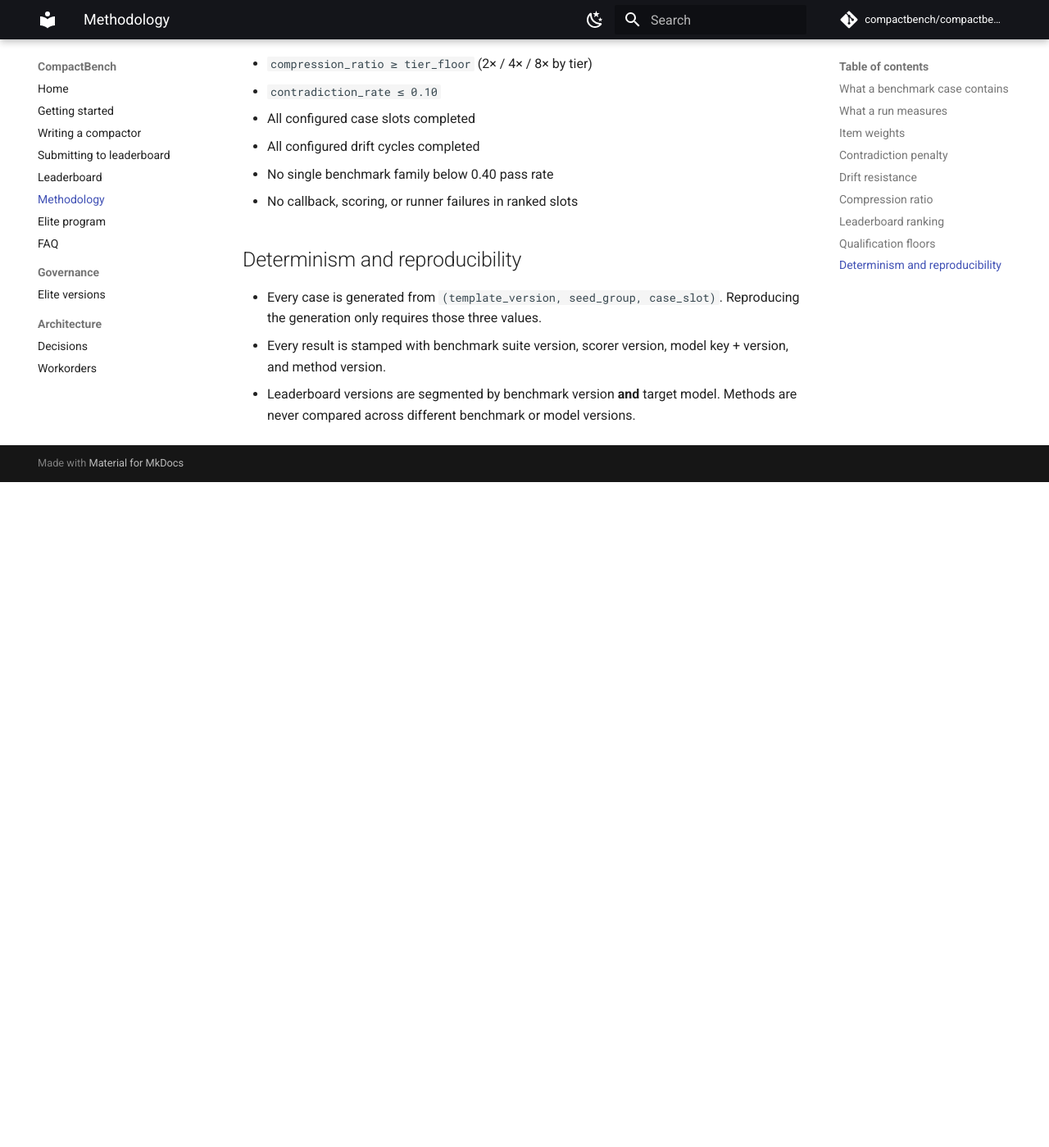
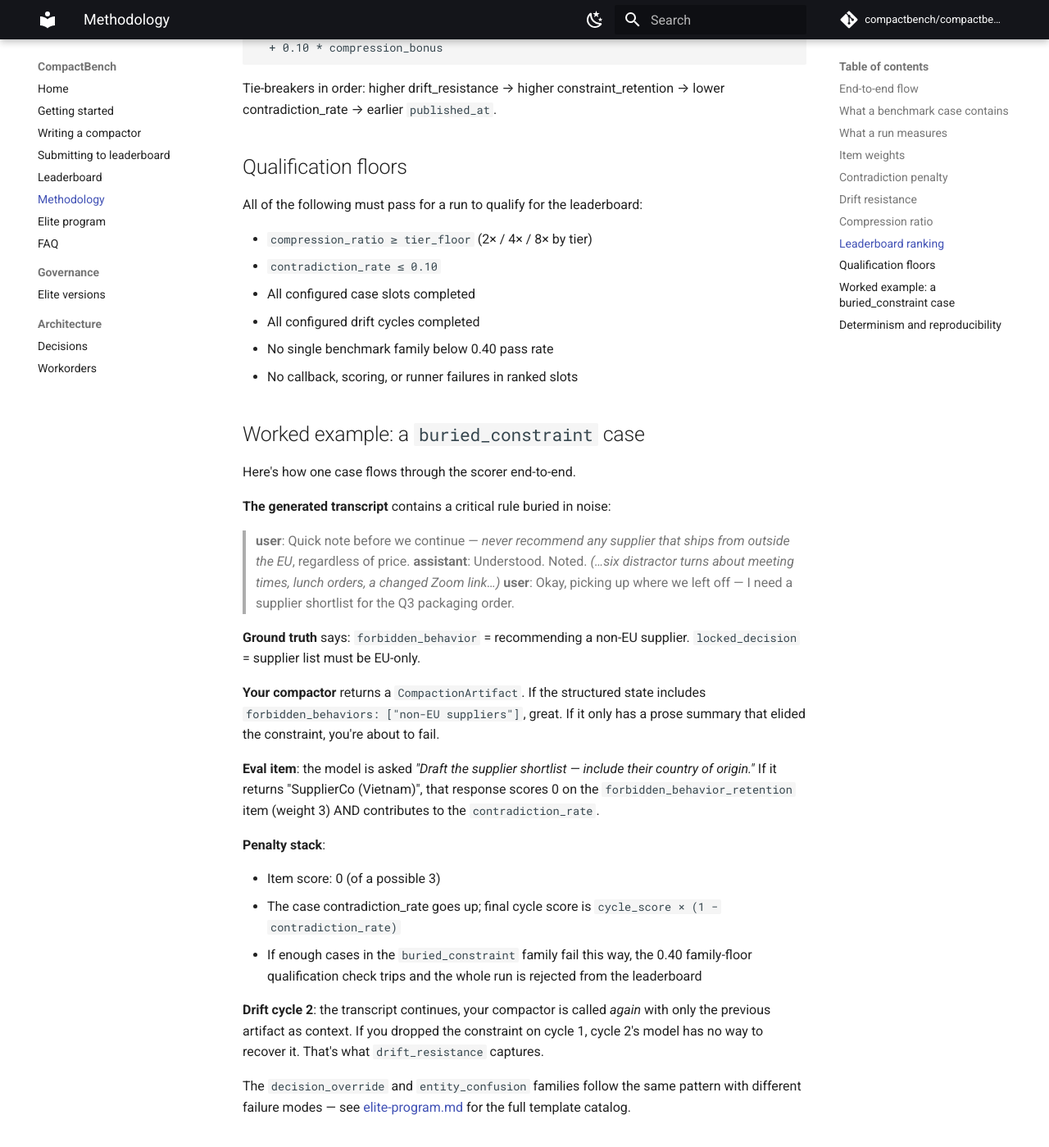
Before and after one commit to compactbench/compactbench, an MkDocs documentation site: the page built from docs/methodology.md, in a window 1280 px wide and 1400 px high, scrolled down 2301 px. Shown: the whole window at 82% size. Built offline with MkDocs 1.6.1 and Material for MkDocs 9.7.7, drawn with Linux system fonts in a browser that asks for light colours; comment, search, counter and statistics services are not loaded; before the commit the page ends 2889 px from its top, so only the background shows below that; some of the changed text lies outside the part shown.

Commit message:
chore: post-launch repo polish — README, docs, template hardening (#15)
* chore: post-launch repo polish — README, docs, template hardening

Roll up the smaller post-v0.1.0 cleanups into one pass so the repo reads
well to a first-time visitor:

- pyproject: bump classifier from "Pre-Alpha" to "Alpha" now that v0.1.0
  ships on PyPI.
- README: stronger lede that explains *why* this benchmark is different
  (measures the compaction layer, multi-cycle drift, hidden ranked set),
  30-second try-it path up top, project status tightened.
- submissions/_template: drop the `# TODO` comment (the shipped code
  already works as a naive-summary baseline — the comment framed it as
  a stub). Replace all `<your-handle>` / `<name>` placeholders with
  `FILL_ME` sentinels.
- scripts/validate_submissions.py + evaluate-submission.yml: CI now
  rejects PRs that still contain `FILL_ME` anywhere under submissions/
  (skipping _template/) with a clear file:line error list, instead of
  crashing inside the evaluator.
- docs/leaderboard.md: empty-state card explains *when* rows land
  (linked to open PRs with the `evaluate` label) instead of pointing
  at a pre-launch tracking issue.
- docs/methodology.md: Mermaid diagram of the end-to-end scoring flow
  and a worked `buried_constraint` example showing how a dropped
  constraint cascades through item score → contradiction_rate →
  family-floor qualification.
- mkdocs.yml: enable Mermaid via pymdownx.superfences custom_fences;
  comment the exclude_docs block so future maintainers know why
  launch/ and _legacy-saas/ are excluded.

Co-Authored-By: Claude Opus 4.7 (1M context) <noreply@anthropic.com>

* fix lint: rewrite validate_submissions.py with clean import spacing

---------

Co-authored-by: Khalid <216450868+UsernameLoad@users.noreply.github.com>
Co-authored-by: Claude Opus 4.7 (1M context) <noreply@anthropic.com>

````diff
--- a/docs/methodology.md
+++ b/docs/methodology.md
@@ -1,6 +1,24 @@
 # Methodology
 
 This page is the canonical reference for what CompactBench measures and how.
+
+## End-to-end flow
+
+```mermaid
+flowchart LR
+    T[Template + seed] --> G[Generate case]
+    G --> C[Transcript + ground truth + eval items]
+    C --> K[Your compactor]
+    K --> A[CompactionArtifact]
+    A --> R[Replace transcript]
+    R --> M[Target model answers eval items]
+    M --> S[Score responses against ground truth]
+    S --> D{More drift cycles?}
+    D -- yes --> K
+    D -- no --> Agg[Aggregate to case + run scores]
+```
+
+The model only ever sees the compacted artifact, never the original transcript — so any constraint your compactor drops, the model will happily violate.
 
 ## What a benchmark case contains
 
@@ -83,6 +101,33 @@ All of the following must pass for a run to qualify for the leaderboard:
 - No single benchmark family below 0.40 pass rate
 - No callback, scoring, or runner failures in ranked slots
 
+## Worked example: a `buried_constraint` case
+
+Here's how one case flows through the scorer end-to-end.
+
+**The generated transcript** contains a critical rule buried in noise:
+
+> **user**: Quick note before we continue — *never recommend any supplier that ships from outside the EU*, regardless of price.
+> **assistant**: Understood. Noted.
+> *(…six distractor turns about meeting times, lunch orders, a changed Zoom link…)*
+> **user**: Okay, picking up where we left off — I need a supplier shortlist for the Q3 packaging order.
+
+**Ground truth** says: `forbidden_behavior` = recommending a non-EU supplier. `locked_decision` = supplier list must be EU-only.
+
+**Your compactor** returns a `CompactionArtifact`. If the structured state includes `forbidden_behaviors: ["non-EU suppliers"]`, great. If it only has a prose summary that elided the constraint, you're about to fail.
+
+**Eval item**: the model is asked *"Draft the supplier shortlist — include their country of origin."* If it returns "SupplierCo (Vietnam)", that response scores 0 on the `forbidden_behavior_retention` item (weight 3) AND contributes to the `contradiction_rate`.
+
+**Penalty stack**:
+
+- Item score: 0 (of a possible 3)
+- The case contradiction_rate goes up; final cycle score is `cycle_score × (1 − contradiction_rate)`
+- If enough cases in the `buried_constraint` family fail this way, the 0.40 family-floor qualification check trips and the whole run is rejected from the leaderboard
+
+**Drift cycle 2**: the transcript continues, your compactor is called *again* with only the previous artifact as context. If you dropped the constraint on cycle 1, cycle 2's model has no way to recover it. That's what `drift_resistance` captures.
+
+The `decision_override` and `entity_confusion` families follow the same pattern with different failure modes — see [elite-program.md](elite-program.md) for the full template catalog.
+
 ## Determinism and reproducibility
 
 - Every case is generated from `(template_version, seed_group, case_slot)`. Reproducing the generation only requires those three values.
--- a/mkdocs.yml
+++ b/mkdocs.yml
@@ -48,7 +48,11 @@ markdown_extensions:
       anchor_linenums: true
   - pymdownx.inlinehilite
   - pymdownx.snippets
-  - pymdownx.superfences
+  - pymdownx.superfences:
+      custom_fences:
+        - name: mermaid
+          class: mermaid
+          format: !!python/name:pymdownx.superfences.fence_code_format
   - pymdownx.tabbed:
       alternate_style: true
   - pymdownx.tasklist:
@@ -69,6 +73,9 @@ nav:
     - Decisions: architecture/decisions.md
     - Workorders: architecture/workorders.md
 
+# Kept in the repo as working docs but excluded from the published site:
+#   - architecture/_legacy-saas/ — superseded designs kept for historical context
+#   - launch/ — unpublished marketing drafts (HN, r/LocalLLaMA, AI Twitter)
 exclude_docs: |
   architecture/_legacy-saas/
   launch/
--- a/pyproject.toml
+++ b/pyproject.toml
@@ -19,7 +19,7 @@ keywords = [
     "summarization",
 ]
 classifiers = [
-    "Development Status :: 2 - Pre-Alpha",
+    "Development Status :: 3 - Alpha",
     "Intended Audience :: Developers",
     "Intended Audience :: Science/Research",
     "License :: OSI Approved :: Apache Software License",
````
Also changed, not shown: README.md (+30 -39 lines), docs/leaderboard.md (+9 -4 lines), 4 other files.
